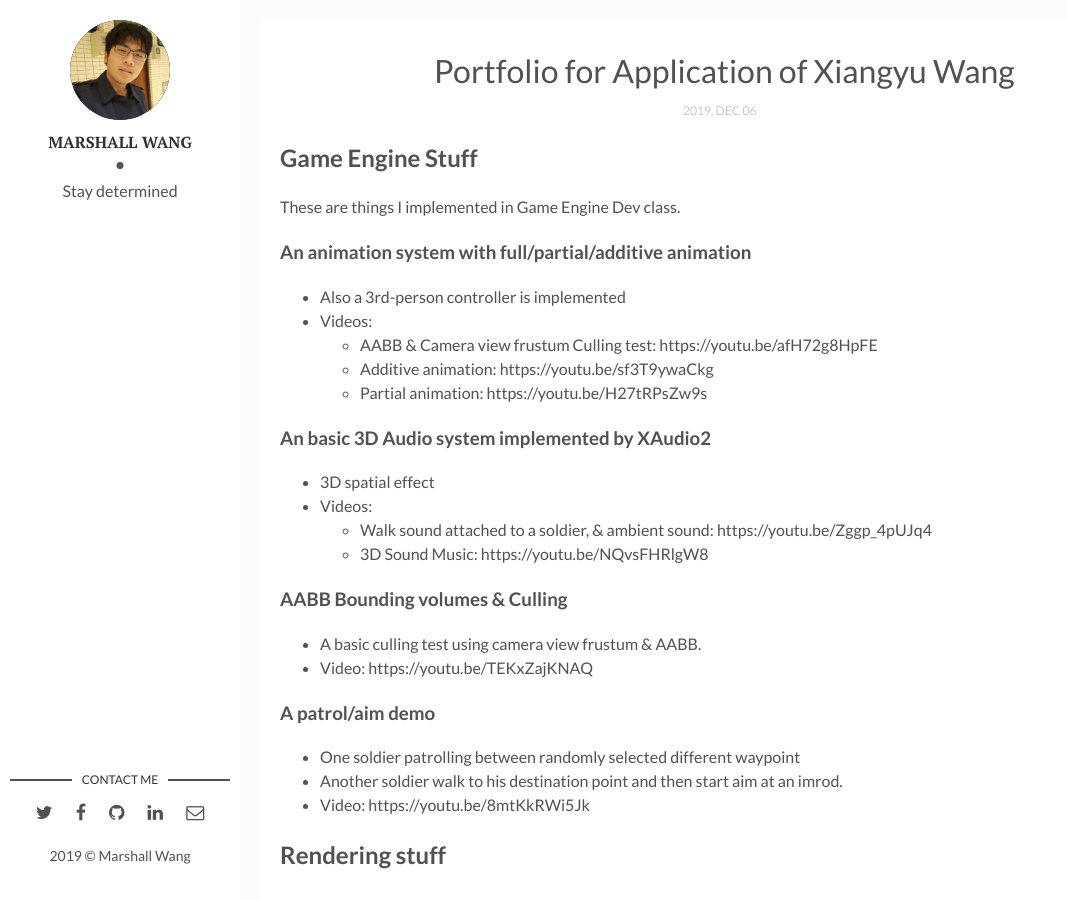
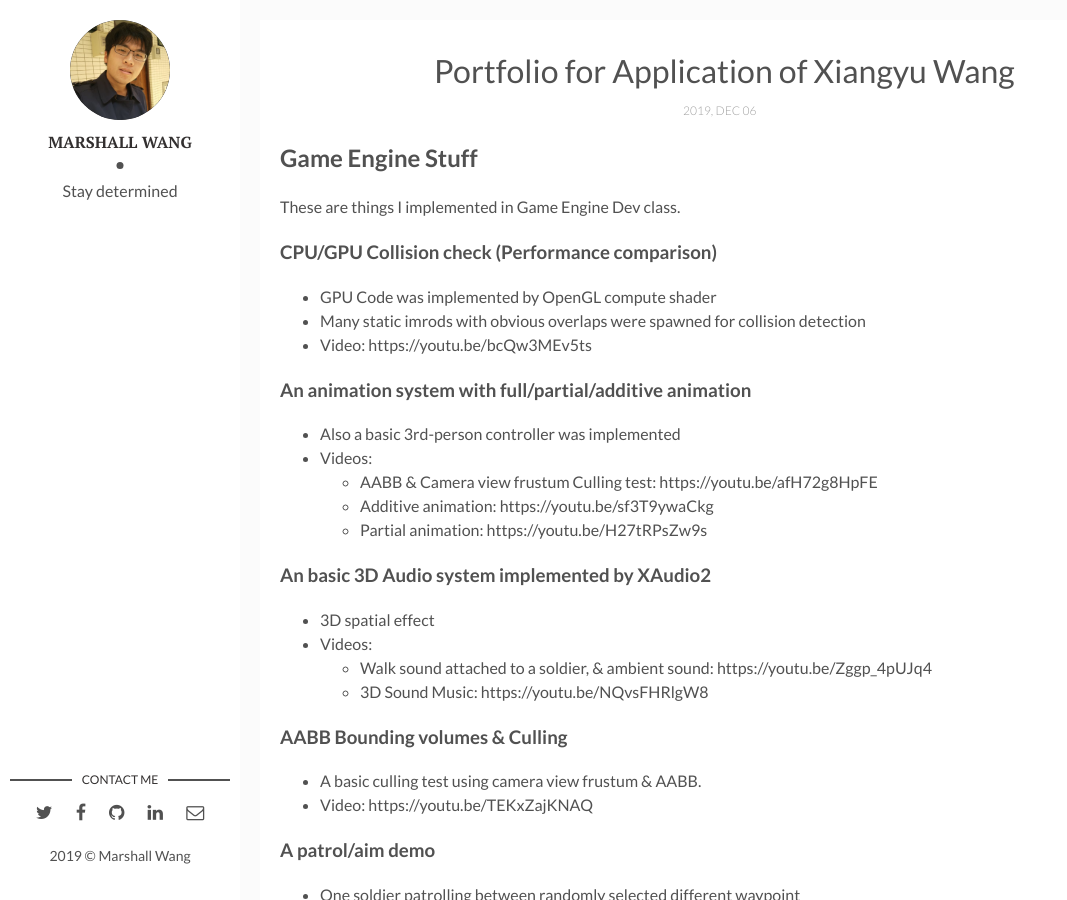
Before and after one commit to MarshallW906/MarshallW906.github.io, a Jekyll site: the page built from _posts/2019-01-14-Portfolio-of-Xiangyu-Wang.markdown, in a window 1280 px wide and 900 px high. Shown: the whole window, without its empty margins (0-1067 px from the left). Built offline with Jekyll 4.4.1, drawn with Linux system fonts in a browser that asks for light colours.

Commit message:
Update Portfolio: CPU/GPU Collision check

```diff
--- a/_posts/2019-01-14-Portfolio-of-Xiangyu-Wang.markdown
+++ b/_posts/2019-01-14-Portfolio-of-Xiangyu-Wang.markdown
@@ -8,8 +8,13 @@ tags: [Application]
 ## Game Engine Stuff
 These are things I implemented in Game Engine Dev class.
 
+### CPU/GPU Collision check (Performance comparison)
+- GPU Code was implemented by OpenGL compute shader
+- Many static imrods with obvious overlaps were spawned for collision detection
+- Video: https://youtu.be/bcQw3MEv5ts
+
 ### An animation system with full/partial/additive animation
-- Also a 3rd-person controller is implemented
+- Also a basic 3rd-person controller was implemented
 - Videos:
   - AABB & Camera view frustum Culling test: https://youtu.be/afH72g8HpFE
   - Additive animation: https://youtu.be/sf3T9ywaCkg
```
